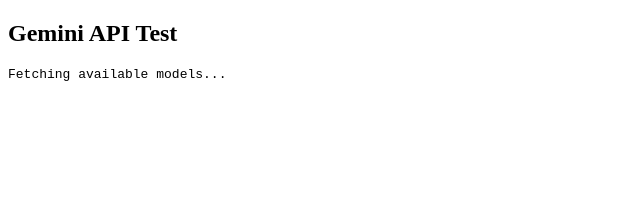
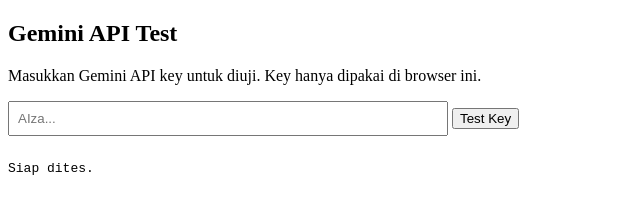
Before and after one commit to Ilhamrhmdni/studyforge, a website: page public/gemini_test.html in a window 1280 px wide. Shown: the whole page, without its empty margins (0-640 px from the left). Drawn offline with Linux system fonts and the light colour scheme; no server answers.

Commit message:
Remove leaked Gemini key from public files

```diff
--- a/public/gemini_test.html
+++ b/public/gemini_test.html
@@ -3,16 +3,22 @@
 <head><title>Gemini Key Test</title></head>
 <body>
 <h2>Gemini API Test</h2>
-<pre id="out">Testing...</pre>
+<p>Masukkan Gemini API key untuk diuji. Key hanya dipakai di browser ini.</p>
+<input id="keyInput" type="password" placeholder="AIza..." style="width:420px;max-width:100%;padding:8px;margin-bottom:12px;" />
+<button onclick="run()">Test Key</button>
+<pre id="out">Siap dites.</pre>
 <script>
-const KEY = 'AIzaSyDGpZtG_UoYwF63JVlkOM0cibVqOiYBwyw';
-
 async function run() {
   const out = document.getElementById('out');
+  const key = document.getElementById('keyInput').value.trim();
 
-  // 1. List available models
+  if (!key) {
+    out.textContent = 'Masukkan Gemini API key terlebih dahulu.';
+    return;
+  }
+
   out.textContent = 'Fetching available models...\n';
-  const r = await fetch(`https://generativelanguage.googleapis.com/v1beta/models?key=${KEY}`);
+  const r = await fetch(`https://generativelanguage.googleapis.com/v1beta/models?key=${key}`);
   const d = await r.json();
 
   if (d.error) {
@@ -20,15 +26,14 @@
     return;
   }
 
-  const genModels = (d.models||[]).filter(m => m.supportedGenerationMethods?.includes('generateContent'));
+  const genModels = (d.models || []).filter(m => m.supportedGenerationMethods?.includes('generateContent'));
   out.textContent += `Available models (${genModels.length}):\n`;
   genModels.forEach(m => out.textContent += '  - ' + m.name + '\n');
 
-  // 2. Try the first available model
   if (genModels.length > 0) {
-    const modelName = genModels[0].name; // e.g. "models/gemini-1.5-flash"
+    const modelName = genModels[0].name;
     out.textContent += `\nTesting ${modelName}...\n`;
-    const r2 = await fetch(`https://generativelanguage.googleapis.com/v1beta/${modelName}:generateContent?key=${KEY}`, {
+    const r2 = await fetch(`https://generativelanguage.googleapis.com/v1beta/${modelName}:generateContent?key=${key}`, {
       method: 'POST',
       headers: {'Content-Type':'application/json'},
       body: JSON.stringify({contents:[{parts:[{text:'Say OK in Indonesian'}]}]})
@@ -36,10 +41,9 @@
     const d2 = await r2.json();
     const text = d2.candidates?.[0]?.content?.parts?.[0]?.text;
     const err = d2.error?.message;
-    out.textContent += text ? '✅ Works! Response: ' + text : '❌ Error: ' + err;
+    out.textContent += text ? 'OK. Response: ' + text : 'Error: ' + err;
   }
 }
-run();
 </script>
 </body>
 </html>
```
Also changed, not shown: list_models.mjs (+7 -1 lines), public/admin.html (+18 -0 lines).
